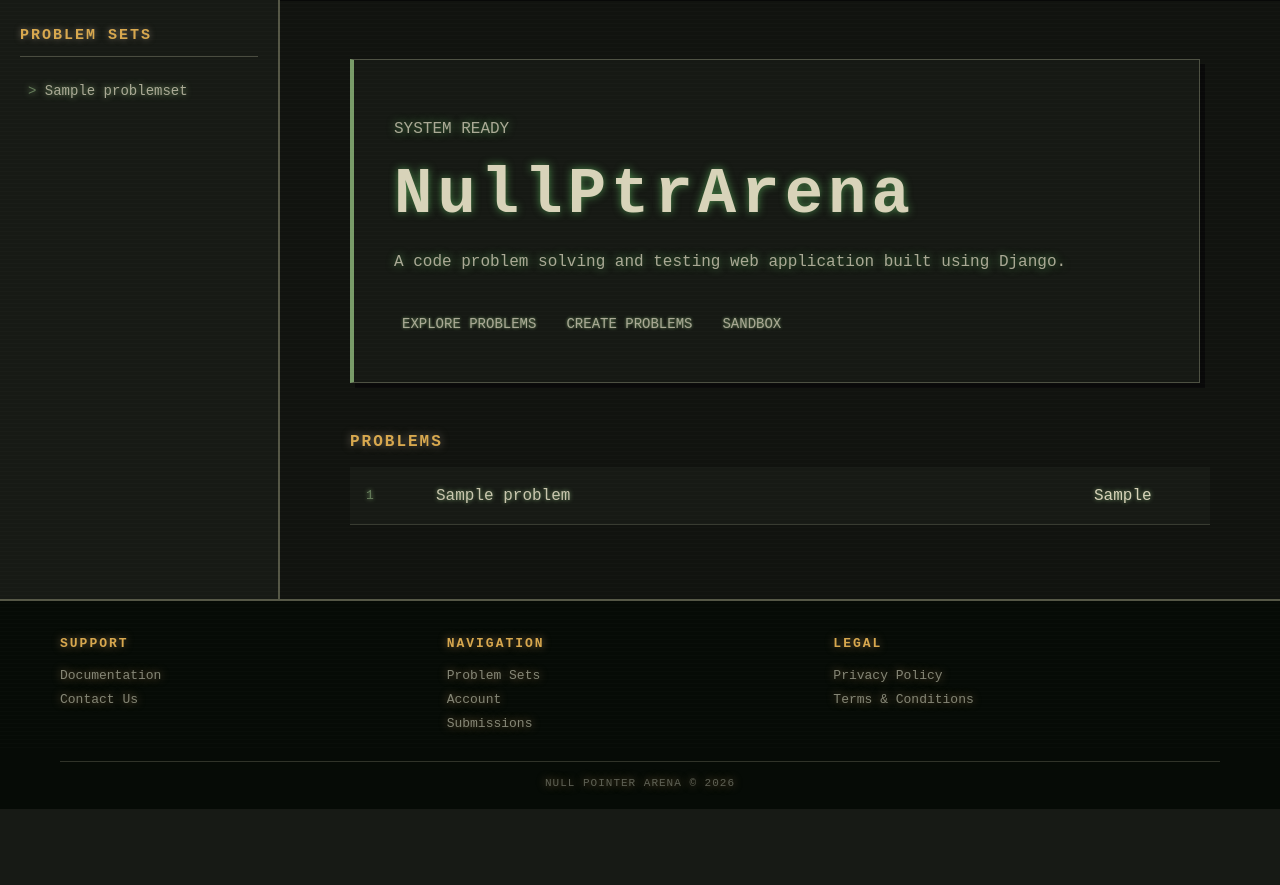
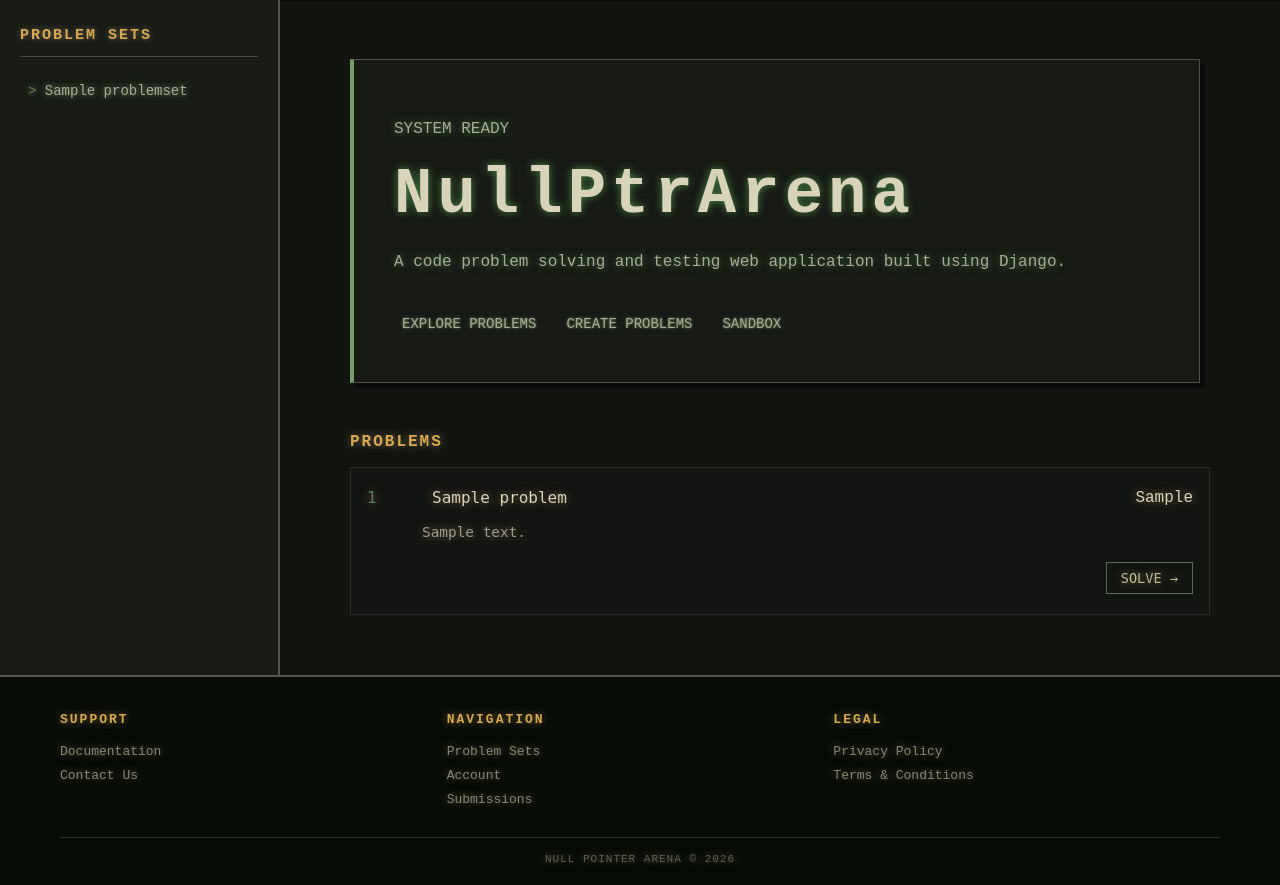
Before and after one commit to BlueSkys643/NullPtrArena, a Django app: page / in a window 1280 px wide. Shown: the part 49-934 px from the top of the page. Before the commit the page ends 858 px from the top, so only its background shows below. Run offline with Django 5.2, Linux system fonts and the light colour scheme; tables that the repository leaves empty hold one stand-in row (values such as "Sample post").

Commit message:
css cleanup, looks much better. and home page too for problem list

```diff
--- a/arena/static/arena/style.css
+++ b/arena/static/arena/style.css
@@ -205,42 +205,303 @@ body {
 .problem-list {
     border-top: 1px solid #4d5042;
 }
+/* =========================
+   Problem List
+   ========================= */
+
 .problem {
-    display: grid;
-    grid-template-columns: 70px 1fr 100px;
-    align-items: center;
-    min-height: 58px;
-    padding: 0 16px;
-    background: #171a15;
-    border-bottom: 1px solid #383b31;
+    padding: 20px 16px;
+    border: 1px solid rgba(140, 160, 140, 0.18);
+    background: rgba(20, 24, 20, 0.45);
 
-    text-shadow: 0 0 4px #789b68;
-}
-.problem:hover {
-    background: #20241d;
-    text-shadow: 0 0 9px #ebbe99, 0 0 25px #ebbe99;
-}
-.problem-id {
-    color: #667d5b;
-    font-size: 13px;
-}
-.problem-name {
-    color: #c9c6ae;
-}
-.problem-difficulty {
-    text-align: right;
-    color: #8f907e;
-    font-size: 11px;
-    letter-spacing: 1px;
+    transition:
+        border-color 0.2s ease,
+        background-color 0.2s ease;
 }
 
+.problem + .problem {
+    border-top: none;
+}
+
+.problem:hover {
+    border-color: rgba(180, 190, 150, 0.3);
+    background: rgba(25, 30, 25, 0.65);
+}
+
+
+/* =========================
+   Problem Header
+   ========================= */
+
+.problem-header {
+    display: grid;
+    grid-template-columns: 55px 1fr auto;
+    align-items: center;
+    gap: 10px;
+}
+
+.problem-id {
+    color: #597d5c;
+    font-family: monospace;
+}
+
+.problem-name {
+    margin: 0;
+
+    color: #d6d3b8;
+    font-family: monospace;
+    font-size: 1rem;
+    font-weight: normal;
+}
+
+.problem-difficulty {
+    color: #d6d3b8;
+    font-family: monospace;
+    font-size: 0.9rem;
+}
+
+
+/* =========================
+   Description
+   ========================= */
+
+.problem-description {
+    max-width: 850px;
+    margin: 14px 55px 18px;
+
+    color: #969b8e;
+    font-family: monospace;
+    font-size: 0.9rem;
+    line-height: 1.6;
+}
+
+
+/* =========================
+   Action
+   ========================= */
+
+.problem-action {
+    display: flex;
+    justify-content: flex-end;
+}
+
+.solve-button {
+    display: inline-block;
+
+    padding: 7px 14px;
+
+    border: 1px solid #596b52;
+
+    color: #b9bd91;
+    background: transparent;
+
+    font-family: monospace;
+    font-size: 0.85rem;
+    text-decoration: none;
+
+    transition:
+        color 0.15s ease,
+        background-color 0.15s ease,
+        border-color 0.15s ease;
+}
+
+.solve-button:hover {
+    color: #e0dfbd;
+    border-color: #a8ad78;
+    background: rgba(150, 160, 100, 0.08);
+
+    animation: terminal-blink 0.9s steps(2, start) infinite;
+}
+
+
+/* =========================
+   Terminal-style hover blink
+   ========================= */
+
+@keyframes terminal-blink {
+    0%,
+    45% {
+        opacity: 1;
+    }
+
+    50%,
+    95% {
+        opacity: 0.45;
+    }
+
+    100% {
+        opacity: 1;
+    }
+}
+
+
+/* =========================
+   Reduced motion
+   ========================= */
+
+@media (prefers-reduced-motion: reduce) {
+    .solve-button:hover {
+        animation: none;
+    }
+}
+/* =========================
+   Problem Page / Code Editor
+   ========================= */
+
 .prob-content {
-    width: 75%;
-    margin: 1em auto;
+    width: 88%;
+    margin: 0 auto;
+    padding: 30px 0 60px;
 }
+
+/* Problem title */
+.prob-content h1 {
+    margin: 0 0 20px;
+    font-size: 2rem;
+}
+
+/* Problem description */
+.prob-content p {
+    margin: 0 0 24px;
+    color: #d0d0d0;
+    line-height: 1.6;
+}
+
+/* Remove the awkward <br> spacing */
+.prob-content br {
+    display: none;
+}
+/* =========================
+   Language + Submit
+   ========================= */
+
+.prob-content form label {
+    color: #bfc8c2;
+    font-family: "Courier New", monospace;
+    font-size: 0.9rem;
+}
+
+.prob-content select {
+    margin-left: 6px;
+    padding: 6px 28px 6px 9px;
+
+    background: #171d1a;
+    color: #e0e5e1;
+
+    border: 1px solid #3a4640;
+    border-radius: 4px;
+
+    font-family: "Courier New", monospace;
+    font-size: 0.85rem;
+
+    cursor: pointer;
+}
+
+.prob-content select:focus {
+    outline: none;
+    border-color: #b8c7b8;
+}
+
+
+/* Submit button */
+.prob-content button {
+    margin-left: 8px;
+    padding: 6px 14px;
+
+    background: #202a24;
+    color: #dfe8e1;
+
+    border: 1px solid #536158;
+    border-radius: 4px;
+
+    font-family: "Courier New", monospace;
+    font-size: 0.85rem;
+
+    cursor: pointer;
+
+    transition:
+        background 0.15s ease,
+        border-color 0.15s ease,
+        box-shadow 0.15s ease;
+}
+
+.prob-content button:hover {
+    background: #2b3830;
+    border-color: #8d9d92;
+
+    box-shadow:
+        0 0 8px rgba(150, 170, 155, 0.15);
+}
+
+.prob-content button:active {
+    transform: translateY(1px);
+}
+/* =========================
+   Output
+   ========================= */
+
+.prob-content h2 {
+    margin: 35px 0 12px;
+
+    font-size: 1.3rem;
+}
+
+#output {
+    min-height: 80px;
+    margin: 0;
+    padding: 16px;
+
+    color: #c7d1ca;
+
+    font-family: "Courier New", monospace;
+    font-size: 0.9rem;
+    line-height: 1.5;
+
+    white-space: pre-wrap;
+    overflow-x: auto;
+
+}
+/* =========================
+   Code Editor
+   ========================= */
+
 #editor_el {
-    width:95%;
-    margin: 0 auto;
+    display: block;
+    width: 100%;
+    min-height: 320px;
+    box-sizing: border-box;
+    margin: 0 0 0.5em 0;
+
+    padding: 16px;
+
+    resize: vertical;
+
+    background: #111714;
+    color: #e6e6e6;
+
+    border: 1px solid #3a4640;
+    border-radius: 5px;
+
+    font-family: "Courier New", monospace;
+    font-size: 0.95rem;
+    line-height: 1.5;
+
+    outline: none;
+
+    box-shadow:
+        inset 0 0 20px rgba(0, 0, 0, 0.35);
+}
+
+#editor_el::placeholder {
+    color: #68736d;
+}
+
+#editor_el:focus {
+    border-color: #b8c7b8;
+
+    box-shadow:
+        0 0 0 1px rgba(184, 199, 184, 0.2),
+        inset 0 0 20px rgba(0, 0, 0, 0.35);
 }
 
 footer {
--- a/arena/templates/arena/partials/problem_list.html
+++ b/arena/templates/arena/partials/problem_list.html
@@ -3,15 +3,23 @@
     <div class="problem_list">
         {% for prob in problems|slice:":6" %}
             <article class="problem">
+                <div class="problem-header">
                     <span class="problem-id">
                         {{ prob.id }}
                     </span>
-                <span class="problem-name">
+                    <h3 class="problem-name">
                         {{ prob.name }}
-                </span>
+                    </h3>
                     <span class="problem-diff">
                         {{ prob.difficulty }}
                     </span>
+                </div>
+                <p class="problem-description">{{ prob.description }}</p>
+                <div class="problem-action">
+                    <a href="{% url 'problem' prob.id %}" class="solve-button">
+                        SOLVE →
+                    </a>
+                </div>
             </article>
         {% empty %}
             <p>No problems available</p>
```
Lines whose indentation alone changed are shown as unchanged.
